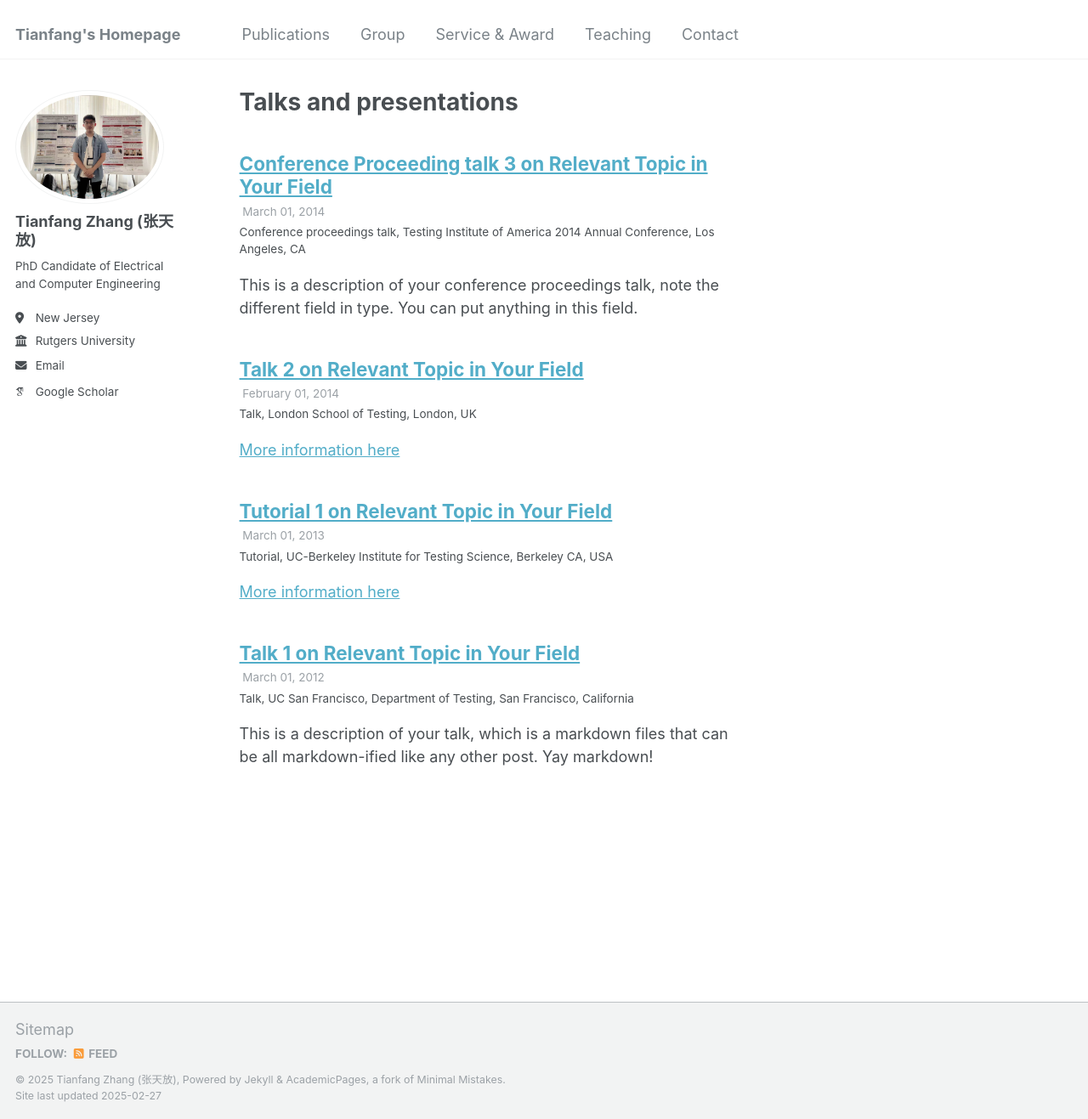
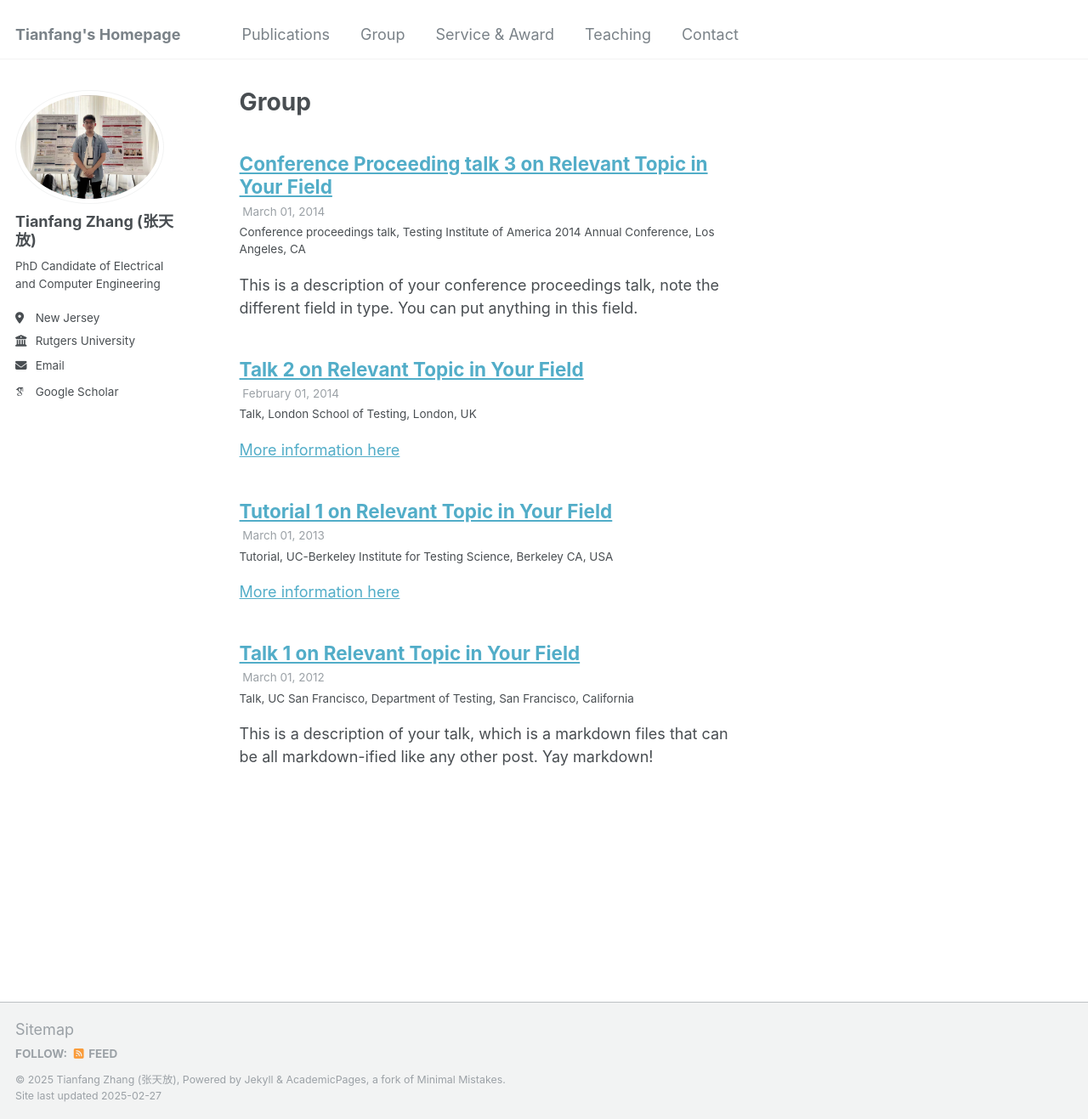
Before and after one commit to tianfang96/tianfang96.github.io, a Jekyll site: the page built from _pages/talks.html, in a window 1280 px wide and 1317 px high. Shown: the whole window at 85% size. Built offline with Jekyll 4.4.1, drawn with Linux system fonts in a browser that asks for light colours; some web fonts are replaced.

Commit message:
Update talks.html

```diff
--- a/_pages/talks.html
+++ b/_pages/talks.html
@@ -1,6 +1,6 @@
 ---
 layout: archive
-title: "Talks and presentations"
+title: "Group"
 permalink: /talks/
 author_profile: true
 ---
```
